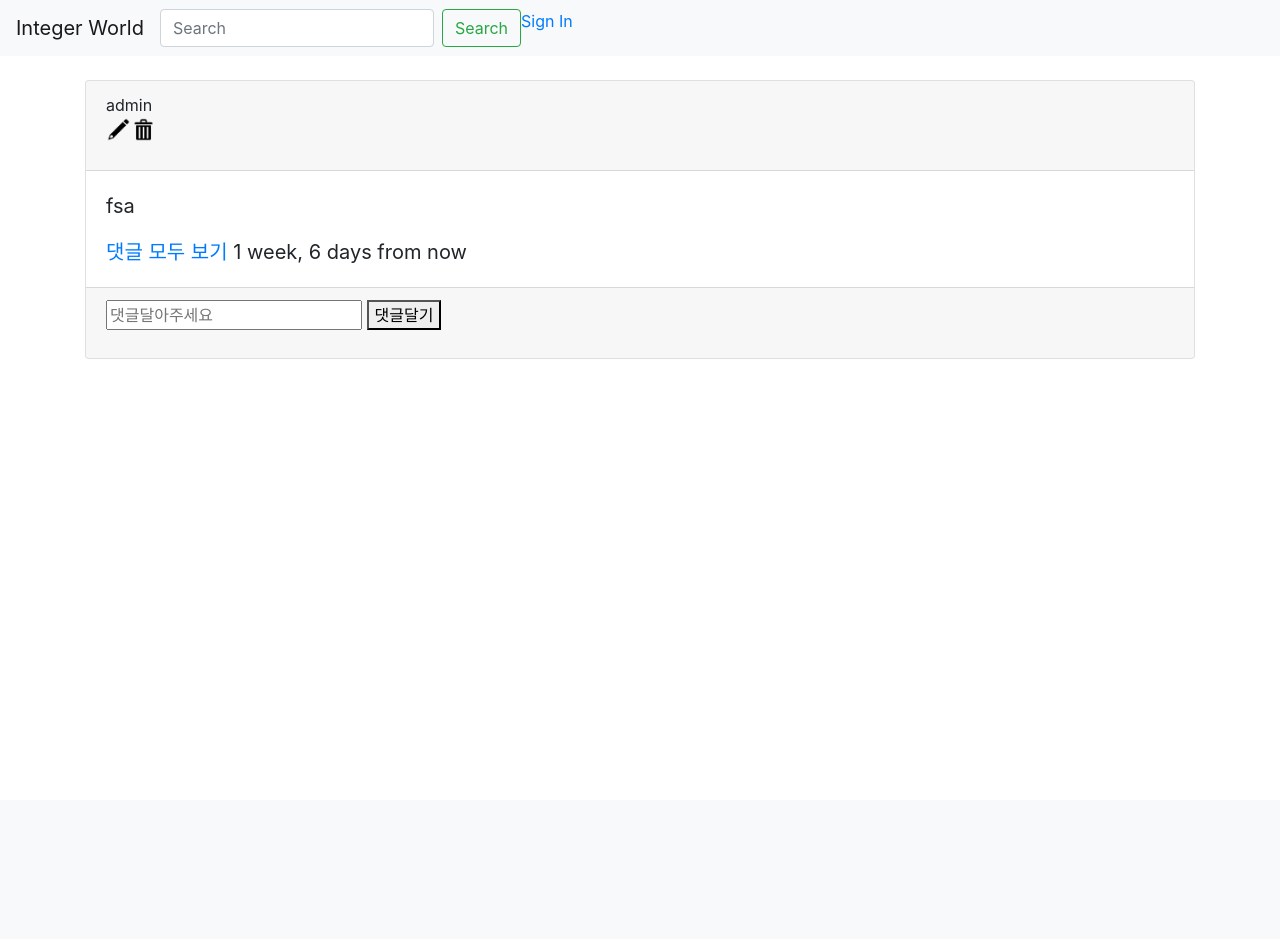
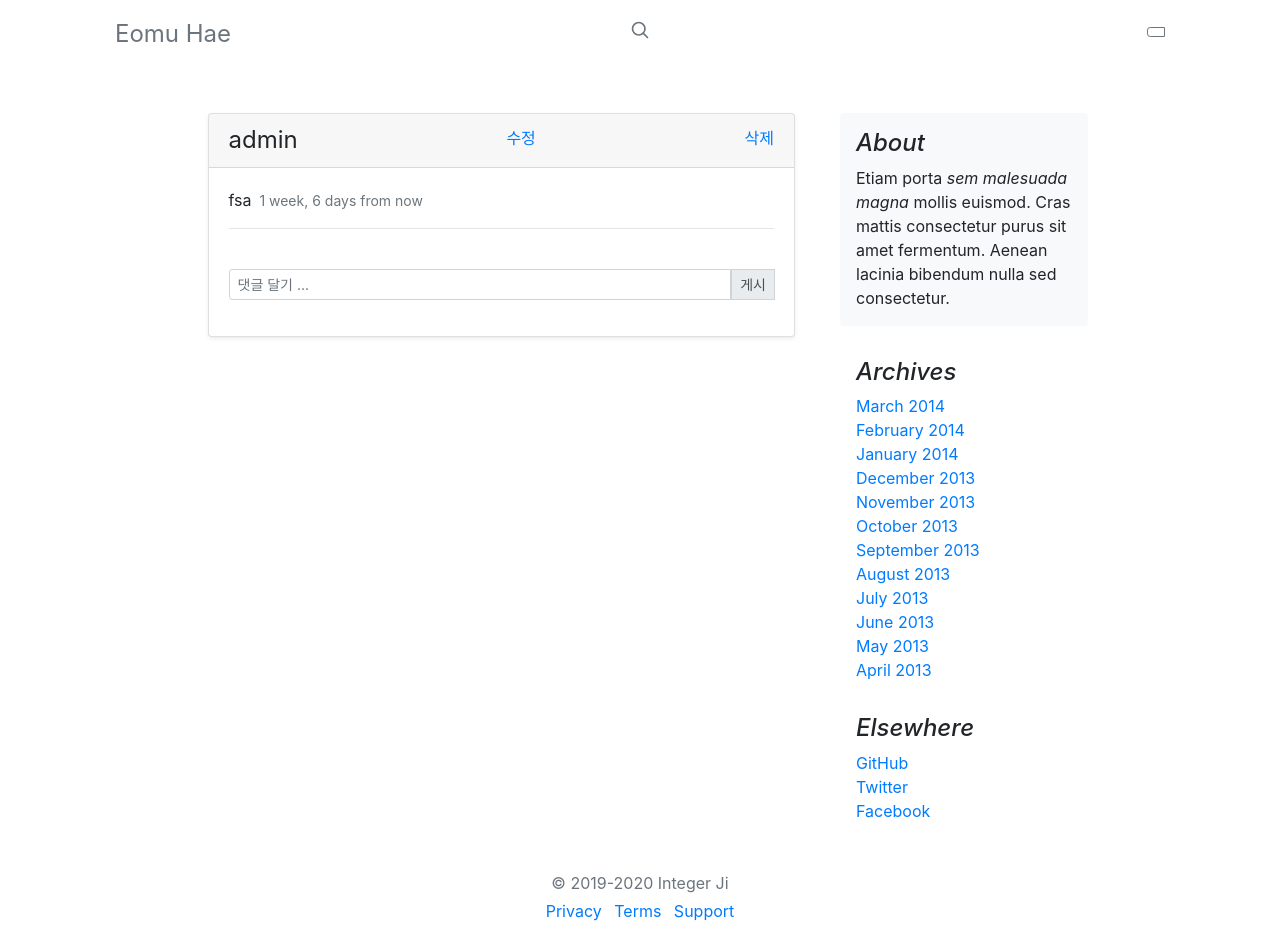
Before and after one commit to integerJI/myProject, a Django app: page /myApp/index/ in a window 1280 px wide. Before the commit the page ends 359 px from the top, so only its background shows below. Run offline with Django 3.2, Linux system fonts and the light colour scheme; data comes from the database, SQL or seed files in the repository; both versions use the stored data as it was after the commit; data that the repository does not hold is empty; some libraries are stand-ins or nearby versions.

Commit message:
글 삭제 post 형식 get으로 변경, 홈페이지 리뉴얼

```diff
--- a/myApp/templates/index.html
+++ b/myApp/templates/index.html
@@ -7,20 +7,58 @@
 
 {% block content %}
 <body>
+
+  <div class="container">
+    {% for post in posts.all %}
+    <div class="card-deck mb-3">
+      <div class="card mb-4 shadow-sm">
+        <div class="card-header d-flex justify-content-between">
+
+          <h4 class="my-0 font-weight-normal">{{ post.create_user }}</h4>
+          <a href="{% url 'update' post.id %}">수정</a>
+          <a href="{% url 'delete' post.id %}">삭제</a>
+
+        </div>
+
+        <div class="card-body">
+          <a class="card-title pricing-card-title">{{ post.main_text }}<small class="text-muted">&nbsp;&nbsp;{{ post.create_date | naturaltime }}</small></a>
+
+          <hr>
+          {% for comment in post.comments.all %}
+          <span class="comment_user">{{comment.comment_user}}</span>
+          <small class="text-muted">{{comment.comment_date}}</small>
+          <br>
+          <a class="card-text">{{comment.comment_text}}
+          <br>
+          {% endfor %}
+          <br>
+          <form action="{% url 'c_post' post.id %}" method="POST">
+            {% csrf_token %}
+            <div class="input-group input-group-sm mb-3">
+              <input type="text" class="form-control" aria-label="Sizing example input" aria-describedby="inputGroup-sizing-sm" name="comment_text" id="comment_text" placeholder="댓글 달기 ...">
+              <input type="hidden" name="app_url" id="app_url" value="{{app_url}}"/>
+              <div class="input-group-prepend">
+                <button class="input-group-text" id="inputGroup-sizing-sm" type="submit">게시</button>
+              </div>
+            </div>
+          </form>
+
+        </div>
+      </div>
+    </div>
+    {% endfor %}
+  </div>
+{% endblock %}
+
+
+<!-- 옛날꺼 -->
+<!--
+<body>
     {% for post in posts.all %}
     <div class="card">
         <div class="card-header">{{ post.create_user }}
-
-          <div class="d-flex self-center" style="display:inline">
-
-          <a href="{% url 'update' post.id %}"><img src="/static/update.png" alt="Update" width="25dp" height="25dp"></a>
-          <form action="{% url 'delete' post.id %}" method="POST" style="display:inline">
-            {% csrf_token %}
-            <input type="image" src="/static/delete.png" name="Submit" value="Submit" align="Delete" width="25dp" height="25dp">
-          </form>
-
-          </div>
-
+          <a href="{% url 'update' post.id %}">수정</a>
+          <a href="{% url 'delete' post.id %}">삭제</a>
 
         </div>
         <div class="card-body">
@@ -57,4 +95,5 @@
       <br>
       {% endfor %}
 </body>
-{% endblock %}
+-->
+<!-- 옛날꺼 끝 -->
--- a/myApp/views.py
+++ b/myApp/views.py
@@ -62,11 +62,9 @@ def update(request, post_id):
     return render(request, 'update.html')
 
 def delete(request, post_id):
-    post = Post.objects.get(id = post_id)
-    if request.method == 'POST':
-        post = get_object_or_404(Post, id=post_id)
-        post.delete()
-        return redirect(reverse('index'))
+    post = get_object_or_404(Post, id=post_id)
+    post.delete()
+    return redirect(reverse('index'))
 
 @login_required
 def c_post(request, post_id):
--- a/myProject/settings.py
+++ b/myProject/settings.py
@@ -120,6 +120,8 @@ USE_TZ = True
 # Static files (CSS, JavaScript, Images)
 # https://docs.djangoproject.com/en/3.0/howto/static-files/
 
+# myProject/settings.py
+
 STATIC_URL = '/static/'
 
 STATICFILES_DIRS = [
@@ -127,8 +129,6 @@ STATICFILES_DIRS = [
 ]
 
 STATIC_ROOT = os.path.join(BASE_DIR, 'static')
-
-# myProject/settings.py
 
 # 로그인 페이지 지정
 LOGIN_URL = '/signin/'
--- a/myProject/templates/base.html
+++ b/myProject/templates/base.html
@@ -1,45 +1,147 @@
 <!--myProject/templates/base.html-->
+<!doctype html>
+<html lang="en">
+  <head>
+    <meta charset="utf-8">
+    <meta name="viewport" content="width=device-width, initial-scale=1, shrink-to-fit=no">
+    <meta name="description" content="">
+    <meta name="author" content="Mark Otto, Jacob Thornton, and Bootstrap contributors">
+    <meta name="generator" content="Jekyll v3.8.6">
+    <title>Blog Template · Bootstrap</title>
 
+    <link rel="canonical" href="https://getbootstrap.com/docs/4.4/examples/blog/">
     <link rel="stylesheet" href="https://stackpath.bootstrapcdn.com/bootstrap/4.4.1/css/bootstrap.min.css" integrity="sha384-Vkoo8x4CGsO3+Hhxv8T/Q5PaXtkKtu6ug5TOeNV6gBiFeWPGFN9MuhOf23Q9Ifjh" crossorigin="anonymous">
     <script src="https://code.jquery.com/jquery-3.4.1.slim.min.js" integrity="sha384-J6qa4849blE2+poT4WnyKhv5vZF5SrPo0iEjwBvKU7imGFAV0wwj1yYfoRSJoZ+n" crossorigin="anonymous"></script>
     <script src="https://cdn.jsdelivr.net/npm/popper.js@1.16.0/dist/umd/popper.min.js" integrity="sha384-Q6E9RHvbIyZFJoft+2mJbHaEWldlvI9IOYy5n3zV9zzTtmI3UksdQRVvoxMfooAo" crossorigin="anonymous"></script>
     <script src="https://stackpath.bootstrapcdn.com/bootstrap/4.4.1/js/bootstrap.min.js" integrity="sha384-wfSDF2E50Y2D1uUdj0O3uMBJnjuUD4Ih7YwaYd1iqfktj0Uod8GCExl3Og8ifwB6" crossorigin="anonymous"></script>
 
-  <nav class="navbar navbar-expand-lg navbar-light bg-light">
-    <a class="navbar-brand" href="{% url 'index' %}">Integer World</a>
-    <button class="navbar-toggler" type="button" data-toggle="collapse" data-target="#navbarSupportedContent" aria-controls="navbarSupportedContent" aria-expanded="false" aria-label="Toggle navigation">
-      <span class="navbar-toggler-icon"></span>
+    <!-- Bootstrap core CSS -->
+<link href="/docs/4.4/dist/css/bootstrap.min.css" rel="stylesheet" integrity="sha384-Vkoo8x4CGsO3+Hhxv8T/Q5PaXtkKtu6ug5TOeNV6gBiFeWPGFN9MuhOf23Q9Ifjh" crossorigin="anonymous">
+
+    <!-- Favicons -->
+<link rel="apple-touch-icon" href="/docs/4.4/assets/img/favicons/apple-touch-icon.png" sizes="180x180">
+<link rel="icon" href="/docs/4.4/assets/img/favicons/favicon-32x32.png" sizes="32x32" type="image/png">
+<link rel="icon" href="/docs/4.4/assets/img/favicons/favicon-16x16.png" sizes="16x16" type="image/png">
+<link rel="manifest" href="/docs/4.4/assets/img/favicons/manifest.json">
+<link rel="mask-icon" href="/docs/4.4/assets/img/favicons/safari-pinned-tab.svg" color="#563d7c">
+<link rel="icon" href="/docs/4.4/assets/img/favicons/favicon.ico">
+<meta name="msapplication-config" content="/docs/4.4/assets/img/favicons/browserconfig.xml">
+<meta name="theme-color" content="#563d7c">
+
+
+    <style>
+      .bd-placeholder-img {
+        font-size: 1.125rem;
+        text-anchor: middle;
+        -webkit-user-select: none;
+        -moz-user-select: none;
+        -ms-user-select: none;
+        user-select: none;
+      }
+
+      @media (min-width: 768px) {
+        .bd-placeholder-img-lg {
+          font-size: 3.5rem;
+        }
+      }
+    </style>
+    <!-- Custom styles for this template -->
+    <link href="https://fonts.googleapis.com/css?family=Playfair+Display:700,900" rel="stylesheet">
+    <!-- Custom styles for this template -->
+    <link href="blog.css" rel="stylesheet">
+  </head>
+  <body>
+
+  <div class="container">
+  <header class="blog-header py-3">
+    <div class="container d-flex flex-column flex-md-row justify-content-between">
+      <div class="col-4 pt-1">
+        <h4 class="my-0 font-weight-normal"><a class="text-muted" href="{% url 'index' %}">Eomu Hae</a></h4>
+      </div>
+      <div class="col-4 text-center">
+
+        <a class="text-muted" href="#" aria-label="Search">
+          <svg xmlns="http://www.w3.org/2000/svg" width="20" height="20" fill="none" stroke="currentColor" stroke-linecap="round" stroke-linejoin="round" stroke-width="2" class="mx-3" role="img" viewBox="0 0 24 24" focusable="false"><title>Search</title><circle cx="10.5" cy="10.5" r="7.5"/><path d="M21 21l-5.2-5.2"/></svg>
+        </a>
+
+      </div>
+      <div class="col-4 d-flex justify-content-end align-items-center">
+
+        <!-- Example single danger button -->
+        <div class="btn-group">
+          <button type="button" class="btn btn-sm btn-outline-secondary" data-toggle="dropdown" aria-haspopup="true" aria-expanded="false">
+            {{ user.username }}
           </button>
-    <div class="collapse navbar-collapse" id="navbarSupportedContent">
-      <ul class="navbar-nav mr-auto">
-        <form class="form-inline my-2 my-lg-0">
-          <input class="form-control mr-sm-2" type="search" placeholder="Search" aria-label="Search">
-          <button class="btn btn-outline-success my-2 my-sm-0" type="submit">Search</button>
-        </form>
-        <!-- 로그인 정보 표시 -->
-        {% if user.is_authenticated %}
-        <li class="nav-item dropdown">
-          <a class="nav-link dropdown-toggle" href="#" id="navbarDropdown" role="button" data-toggle="dropdown" aria-haspopup="true" aria-expanded="false">
-            {{ user.username }}
-          </a>
-          <div class="dropdown-menu" aria-labelledby="navbarDropdown">
+          <div class="dropdown-menu dropdown-menu-right">
             <a class="dropdown-item" href="#">My Profile</a>
             <a class="dropdown-item" href="{% url 'post' %}">New Post</a>
             <div class="dropdown-divider"></div>
             <a class="dropdown-item" href="{% url 'signout'%}">Sign Out</a>
           </div>
-        </li>
-        {% else %}
-        <a href="{% url 'signin' %}">Sign In</a>
-        {% endif %}
-        <!-- 로그인 정보 표시 끝 -->
-      </ul>
         </div>
-  </nav>
+
+
+      </div>
+    </div>
+  </header>
 
   <br>
+  <br>
 
-  <div class="container">
+<main role="main" class="container">
+  <div class="row justify-content-center">
+    <div class="col-md-7 blog-main">
       {% block content %}
       {% endblock %}
+
+    </div><!-- /.blog-main -->
+
+    <aside class="col-md-3 blog-sidebar">
+      <div class="p-3 mb-3 bg-light rounded">
+        <h4 class="font-italic">About</h4>
+        <p class="mb-0">Etiam porta <em>sem malesuada magna</em> mollis euismod. Cras mattis consectetur purus sit amet fermentum. Aenean lacinia bibendum nulla sed consectetur.</p>
       </div>
+
+      <div class="p-3">
+        <h4 class="font-italic">Archives</h4>
+        <ol class="list-unstyled mb-0">
+          <li><a href="#">March 2014</a></li>
+          <li><a href="#">February 2014</a></li>
+          <li><a href="#">January 2014</a></li>
+          <li><a href="#">December 2013</a></li>
+          <li><a href="#">November 2013</a></li>
+          <li><a href="#">October 2013</a></li>
+          <li><a href="#">September 2013</a></li>
+          <li><a href="#">August 2013</a></li>
+          <li><a href="#">July 2013</a></li>
+          <li><a href="#">June 2013</a></li>
+          <li><a href="#">May 2013</a></li>
+          <li><a href="#">April 2013</a></li>
+        </ol>
+      </div>
+
+      <div class="p-3">
+        <h4 class="font-italic">Elsewhere</h4>
+        <ol class="list-unstyled">
+          <li><a href="#">GitHub</a></li>
+          <li><a href="#">Twitter</a></li>
+          <li><a href="#">Facebook</a></li>
+        </ol>
+      </div>
+    </aside><!-- /.blog-sidebar -->
+
+  </div><!-- /.row -->
+
+</main><!-- /.container -->
+
+<footer class="my-2 pt-2 text-muted text-center text-small">
+  <p class="mb-1">&copy; 2019-2020 Integer Ji</p>
+  <ul class="list-inline">
+    <li class="list-inline-item"><a href="#">Privacy</a></li>
+    <li class="list-inline-item"><a href="#">Terms</a></li>
+    <li class="list-inline-item"><a href="#">Support</a></li>
+  </ul>
+</footer>
+</div>
+</body>
+</html>
```
Also changed, not shown: myApp/templates/detail.html (+3 -6 lines), README.md, db.sqlite3. Lines whose indentation alone changed are shown as unchanged.
